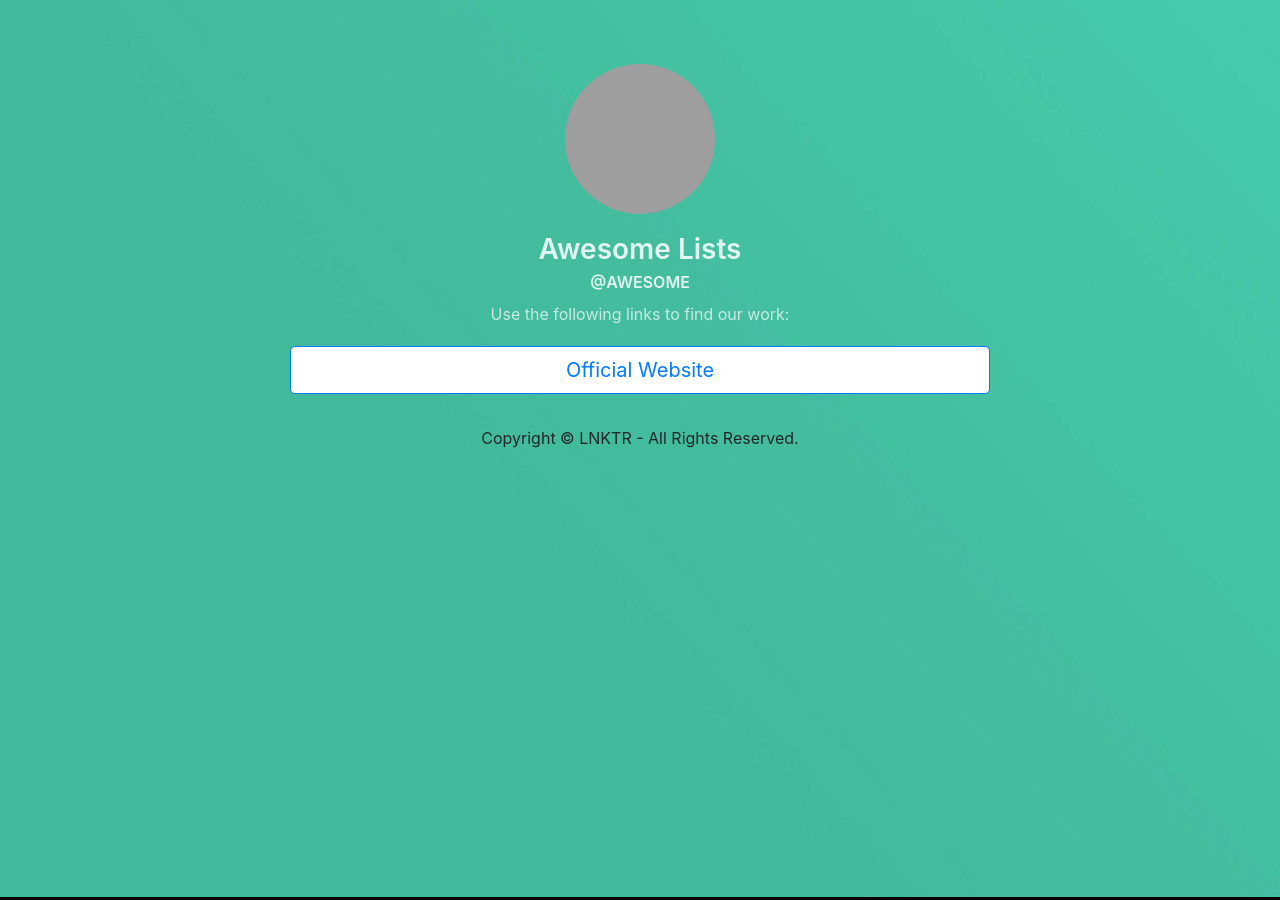
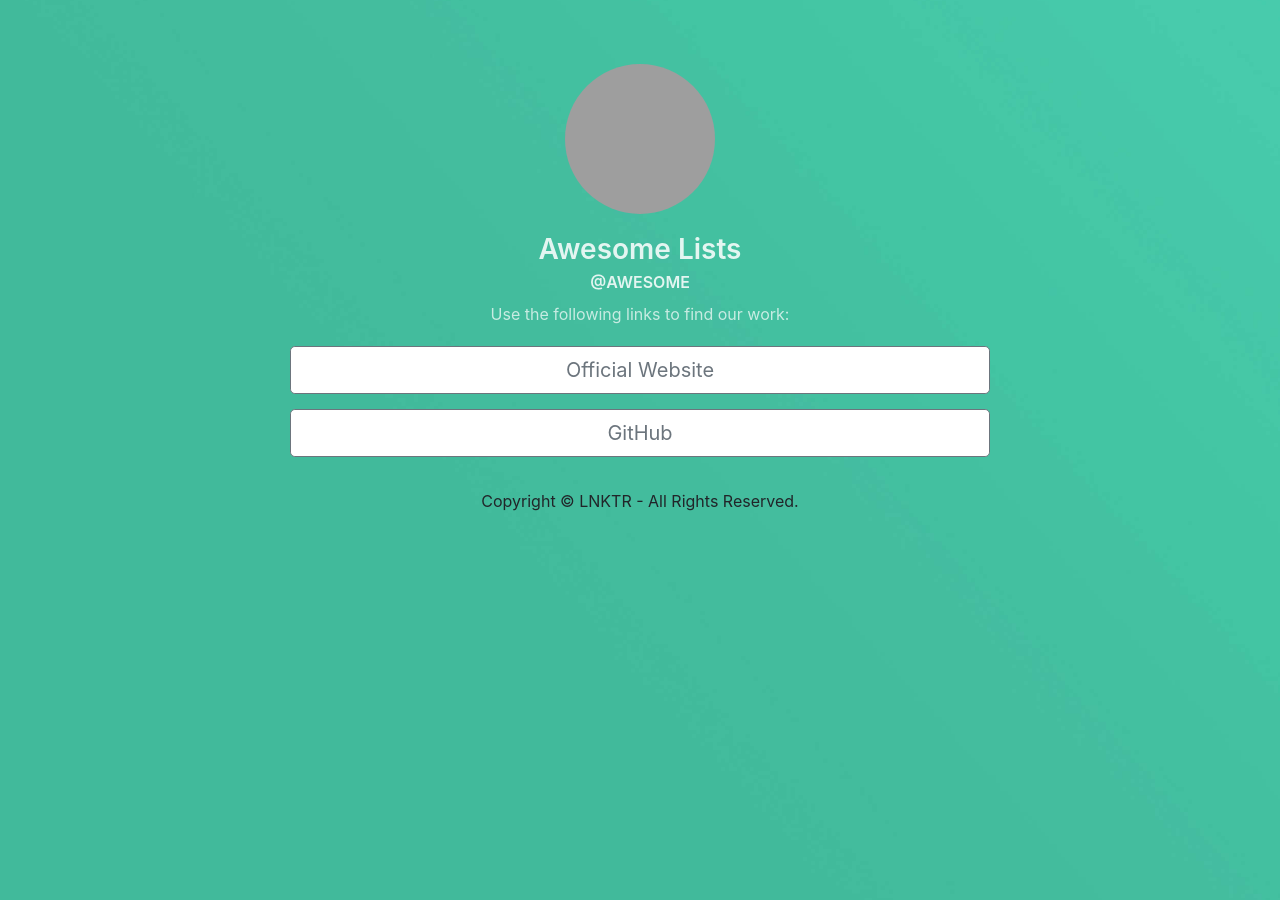
Before and after one commit to brandonhimpfen/lnktr.net, a Jekyll site: the page built from _posts/2024-11-04-awesome.md, in a window 1280 px wide. Built offline with Jekyll 4.4.1, drawn with Linux system fonts in a browser that asks for light colours; grey boxes are pictures that could not be loaded.

Commit message:
Update 2024-11-04-awesome.md

```diff
--- a/_posts/2024-11-04-awesome.md
+++ b/_posts/2024-11-04-awesome.md
@@ -6,8 +6,11 @@
 intro: "Use the following links to find our work:"
 buttons:
   - label: "Official Website"
+    url: "https://awesome.himpfen.com/"
+    style: "outline-secondary"
+  - label: "GitHub"
     url: "https://github.com/brandonhimpfen/awesome"
-    style: "outline-primary"
+    style: "outline-secondary"
 intro_social: "Connect with us at:"
 socials:
   - url: "https://twitter.com/brandonhimpfen"
```
